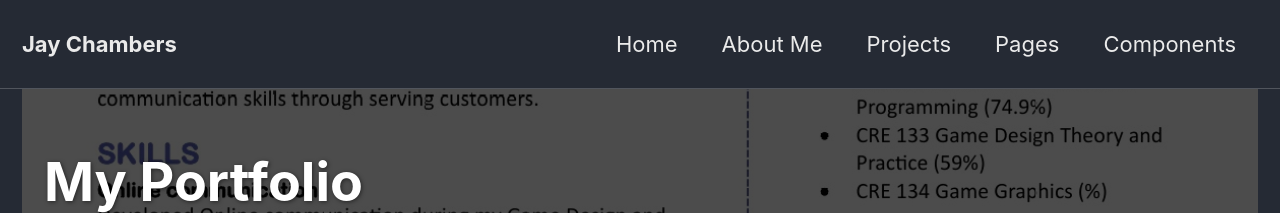
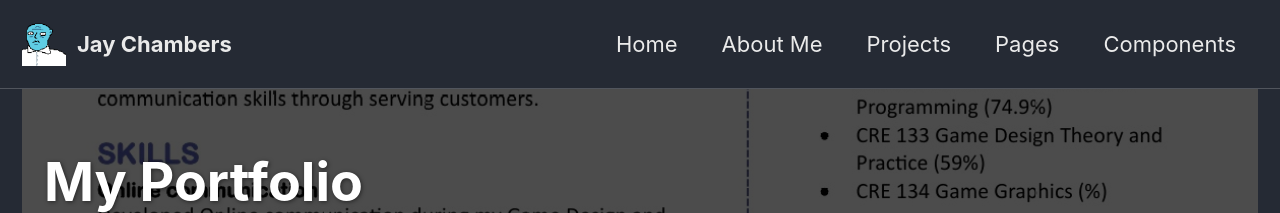
Before and after one commit to The-Funky-Pilot/The-Funky-Pilot.github.io, a Jekyll site: the page built from _pages/index.md, in a window 1280 px wide. Shown: the top 213 px of the page. Built offline with Jekyll 4.4.1, drawn with Linux system fonts in a browser that asks for light colours.

Commit message:
Update favicon and logo paths in config

```diff
--- a/_config.yml
+++ b/_config.yml
@@ -7,13 +7,13 @@ name: "Jay Chambers"
 url: "https://the-funky-pilot.github.io/" # Your GitHub Pages domain
 baseurl: "" # Repo name if site is in a project repo, blank for user/org site
 locale: "en-GB" # Language/region
-
+logo: "/assets/images/bigblue gentleman.png"
 masthead_title: "Jay Chambers" # overrides the website title displayed in the masthead, use " " for no title
 copyright: # "copyright" name, defaults to site.title
 copyright_url: # "copyright" URL, defaults to site.url
 # Theme settings (used by the existing CSS)
 minimal_mistakes_skin    : "dark" # "default", "aqua", "contrast", "dark", "dirt", "neon", "mint", "plum", "sunrise"
-favicon: "/assets/images/favicon.png" # Favicon path (update this file)
+favicon: "/assets/images/bigblue gentleman.png" # Favicon path (update this file)
 favicon_version: 1 # Increment to force browsers to refresh the favicon
 
 
```
